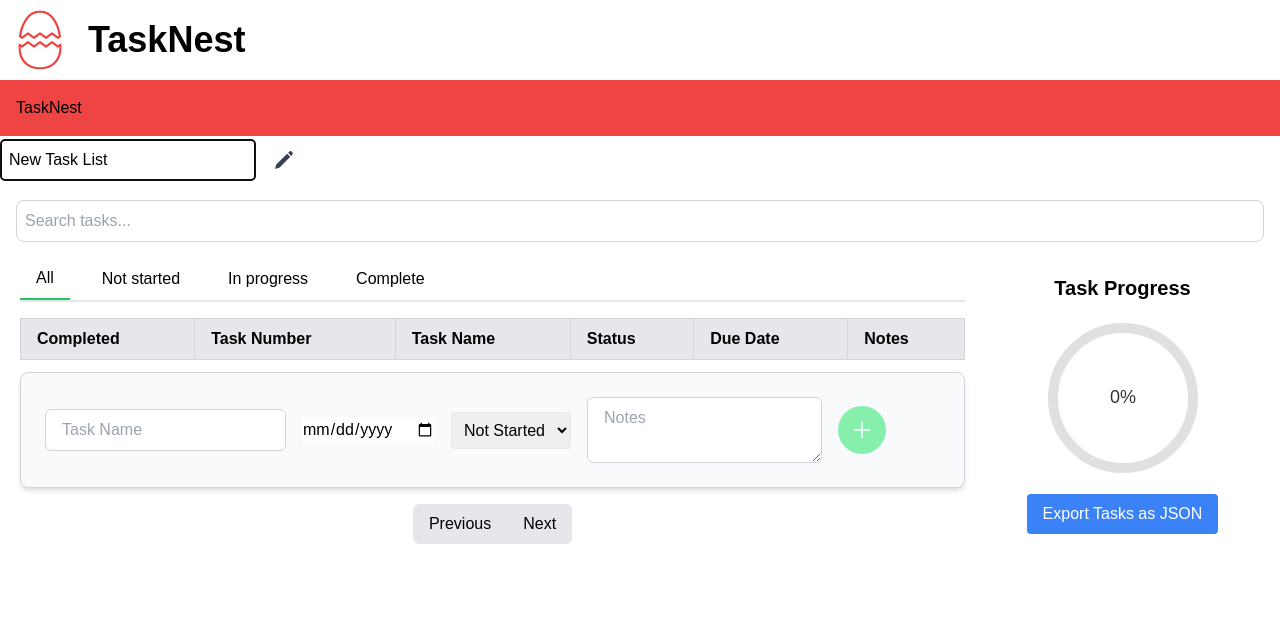
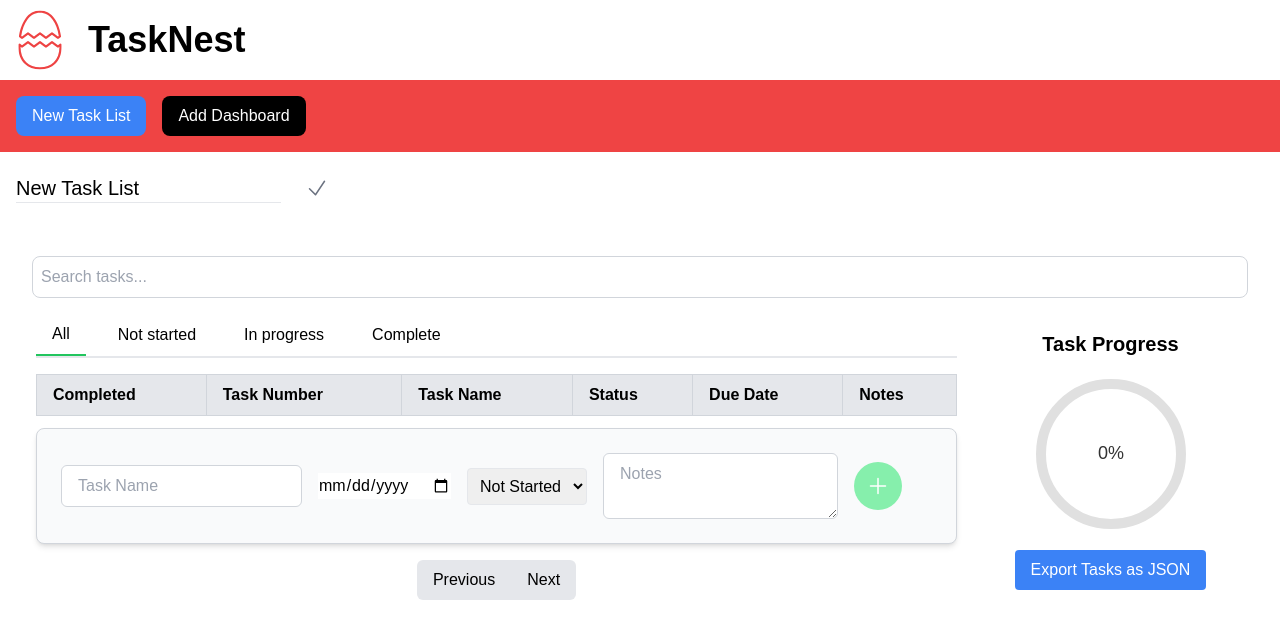
Before and after one commit to g33ya/task-dashboard, a Next.js app: page / in a window 1280 px wide. Both pictures are taken after a click on the button 202 px from the left and 160 px from the top of the page. Shown: the top 638 px of the page. Built offline with nearby package versions, Linux system fonts and the light colour scheme.

Commit message:
Create multiple dashboards (task lists)

```diff
--- a/app/components/Dashboard.js
+++ b/app/components/Dashboard.js
@@ -1,13 +1,18 @@
-"use client"; // DOM
-import { useState } from 'react';
-import { TaskTable } from './table.js';
+"use client";
+import { useState } from "react";
+import { TaskTable } from "./table.js";
 
-export function Dashboard() {
-    const [searchTerm, setSearchTerm] = useState('');
+export function Dashboard({ tasks, updateTasks }) {
+  const [searchTerm, setSearchTerm] = useState("");
 
   const handleSearchChange = (event) => {
     setSearchTerm(event.target.value);
   };
+
+  const handleTaskUpdate = (newTasks) => {
+    updateTasks(newTasks);
+  };
+
   return (
     <div>
       <div className="p-4">
@@ -19,7 +24,7 @@ export function Dashboard() {
           className="p-2 border border-gray-300 rounded-lg w-full"
         />
       </div>
-            <TaskTable searchTerm={searchTerm} />
+      <TaskTable searchTerm={searchTerm} tasks={tasks} updateTasks={handleTaskUpdate} />
     </div>
   );
 }
--- a/app/components/table.js
+++ b/app/components/table.js
@@ -6,11 +6,11 @@ import { handleExportJSON } from '../jsonexport.js'
 import { PlusIcon , CheckIcon} from '@heroicons/react/24/solid';
 import Confetti from 'react-confetti';
 
-export function TaskTable( { searchTerm }) {
+export function TaskTable( { searchTerm, tasks, updateTasks }) {
 
     // ------------------------### STATES ###------------------------
 
-    const [tasks, setTasks] = useState([]); // list of tasks
+   // const [tasks, updateTasks] = useState([]); // list of tasks
     const [newTask, setNewTask] = useState({ // create new task
         name: '',
         status: 'not-started',
@@ -35,7 +35,7 @@ export function TaskTable( { searchTerm }) {
     useEffect(() => {
         const storedTasks = JSON.parse(localStorage.getItem('tasks'));
         if (storedTasks) {
-            setTasks(storedTasks);
+            updateTasks(storedTasks);
         }
     }, []);
 
@@ -66,11 +66,11 @@ export function TaskTable( { searchTerm }) {
             const updatedTasks = tasks.map((task) =>
                 task === editingTask ? { ...task, ...newTask } : task
             );
-            setTasks(updatedTasks);
+            updateTasks(updatedTasks);
             setEditingTask(null); // turn off editing
         } else { // adding a new task!
             const newTaskWithID = { ...newTask, id: Date.now() };
-            setTasks([newTaskWithID, ...tasks]);
+            updateTasks([newTaskWithID, ...tasks]);
         }
         setNewTask({
           name: '',
@@ -88,7 +88,7 @@ export function TaskTable( { searchTerm }) {
 
     // Remove task
     const handleDelete = (taskId) => {
-        setTasks(tasks.filter((task) => task.id !== taskId));
+        updateTasks(tasks.filter((task) => task.id !== taskId));
     };
 
     // Only show tasks that include search term
@@ -117,7 +117,7 @@ export function TaskTable( { searchTerm }) {
 
         if (updatedTask) {
             updatedTask.status = newStatus;
-            setTasks([...tasks]);
+            updateTasks([...tasks]);
         }
     };
 
--- a/app/components/tablerow.js
+++ b/app/components/tablerow.js
@@ -1,8 +1,8 @@
 "use client"; // DOM
 import { useState, useEffect } from 'react';
 import { TaskCheckbox } from './checkbox.js';
-import { PencilIcon } from '@heroicons/react/24/solid';
-import { TrashIcon } from '@heroicons/react/24/solid';
+import { PlusIcon , PencilIcon, TrashIcon} from '@heroicons/react/24/solid';
+
 
 export function TableRow({ task, taskNum, onEdit, removeTask, updateTaskStatus }) {
 
--- a/app/page.js
+++ b/app/page.js
@@ -1,17 +1,126 @@
-//import Image from "next/image";
-import { TaskTable } from './components/table.js';
-import { Dashboard } from './components/Dashboard.js';
-import { ListName } from './components/listname.js';
-import { Header } from './components/header.js';
-import './globals.css'; // Import global CSS here
+"use client";
+import { useState } from "react";
+import { Dashboard } from "./components/Dashboard.js";
+import { Header } from "./components/header.js";
+import { PlusIcon , CheckIcon, PencilIcon} from '@heroicons/react/24/solid';
+import "./globals.css";
 
 export default function Home() {
+  const [dashboards, setDashboards] = useState([
+    { id: 1, name: "New Task List", tasks: [] },
+  ]);
+  const [currentDashboard, setCurrentDashboard] = useState(1);
+  const [isEditing, setIsEditing] = useState(false);
+
+  const currentDashboardData = dashboards.find(
+    (dashboard) => dashboard.id === currentDashboard
+  );
+
+  const handleHeaderNameChange = (e) => {
+    const newName = e.target.value;
+    setDashboards((prevDashboards) =>
+      prevDashboards.map((dashboard) =>
+        dashboard.id === currentDashboard
+          ? { ...dashboard, name: newName }
+          : dashboard
+      )
+    );
+  };
+
+  const handleHeaderNameSubmit = (e) => {
+    if (e.key === "Enter") {
+      setIsEditing(false);
+    }
+  };
+
+  const addDashboard = () => {
+    const newId = dashboards.length + 1;
+    const newDashboard = {
+      id: newId,
+      name: `New Task List ${newId}`,
+      tasks: [],
+    };
+    setDashboards([...dashboards, newDashboard]);
+    setCurrentDashboard(newId);
+  };
+
+  const switchDashboard = (id) => {
+    setCurrentDashboard(id);
+  };
+
+  const updateTasks = (dashboardId, newTasks) => {
+    setDashboards((prevDashboards) =>
+      prevDashboards.map((dashboard) =>
+        dashboard.id === dashboardId
+          ? { ...dashboard, tasks: newTasks }
+          : dashboard
+      )
+    );
+  };
+
   return (
     <div>
       <Header />
-      <div className="bg-red-500 text-black p-4">TaskNest</div>
-      <ListName />
-      <Dashboard />
+      <div className="bg-red-500 text-black p-4 flex items-center space-x-4">
+        {dashboards.map((dashboard) => (
+          <button
+            key={dashboard.id}
+            onClick={() => switchDashboard(dashboard.id)}
+            className={`px-4 py-2 rounded-lg ${
+              currentDashboard === dashboard.id
+                ? "bg-blue-500 text-white"
+                : "bg-gray-200 text-black"
+            }`}
+          >
+            {dashboard.name}
+          </button>
+        ))}
+        <button
+          onClick={addDashboard}
+          className="ml-auto bg-black text-white px-4 py-2 rounded-lg"
+        >
+          Add Dashboard
+        </button>
+      </div>
+
+      <div className="text-black p-4 flex justify-between">
+        <div className="flex items-center space-x-2">
+          {isEditing ? (
+            <input
+              type="text"
+              value={currentDashboardData.name}
+              onChange={handleHeaderNameChange}
+              onKeyDown={handleHeaderNameSubmit}
+              className="bg-transparent border-b text-xl text-black"
+            />
+          ) : (
+            <h1 className="text-xl">{currentDashboardData.name}</h1>
+          )}
+          <button
+            onClick={() => setIsEditing(!isEditing)}
+            className="bg-transparent text-gray-500 px-4 py-2 rounded-lg"
+          >
+            <div>
+              {isEditing ? (
+                <CheckIcon className="w-6 h-6 text-gray-500" />
+              ) : (
+                <PencilIcon className="w-6 h-6 text-gray-500" />
+              )}
+            </div>
+          </button>
+        </div>
+      </div>
+
+      <div className="p-4">
+        {currentDashboardData && (
+          <Dashboard
+            tasks={currentDashboardData.tasks}
+            updateTasks={(newTasks) =>
+              updateTasks(currentDashboardData.id, newTasks)
+            }
+          />
+        )}
+      </div>
     </div>
   );
 }
```
Lines whose indentation alone changed are shown as unchanged.
